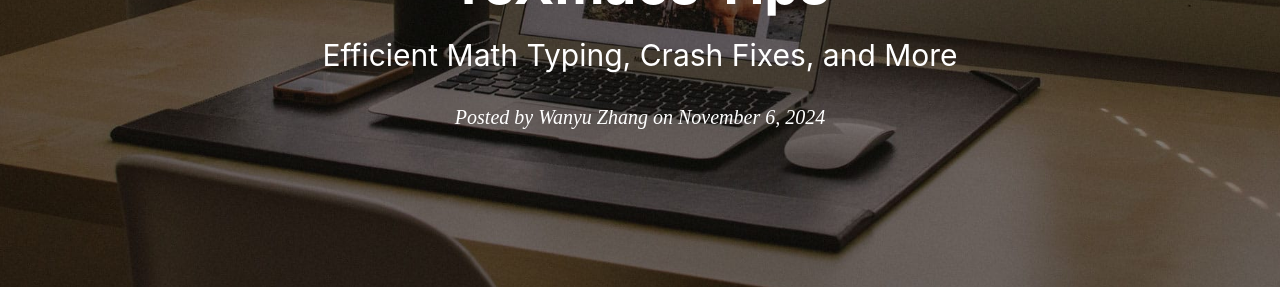
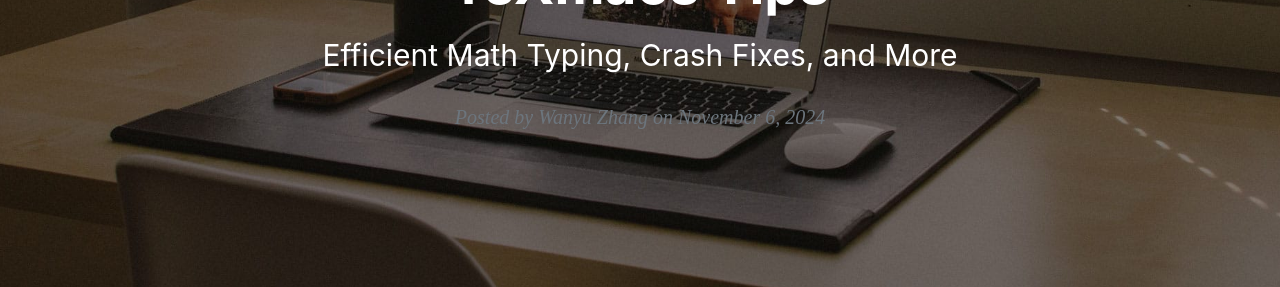
Before and after one commit to zwyhahaha/zwyhahaha.github.io, a Jekyll site: the page built from _posts/2024-11-06-TeXmacs-Tips.md, in a window 1280 px wide. Shown: the part 285-572 px from the top of the page. Built offline with Jekyll 4.4.1, drawn with Linux system fonts in a browser that asks for light colours; nearby versions of some CDN libraries; comment, search, counter and statistics services are not loaded.

Commit message:
post_layout

```diff
--- a/_layouts/post.html
+++ b/_layouts/post.html
@@ -20,6 +20,22 @@
 
     .post-heading {
         text-align: center; /* 居中显示标题和副标题 */
+    }
+
+    h1 {
+        font-size: 2.5rem;
+        margin-bottom: 10px;
+    }
+
+    h2.subheading {
+        font-size: 1.5rem;
+        color: white;
+        margin-bottom: 20px;
+    }
+
+    .meta {
+        font-size: 1rem;
+        color: #6c757d;
     }
 
 </style>
```
Also changed, not shown: 1 other file.
